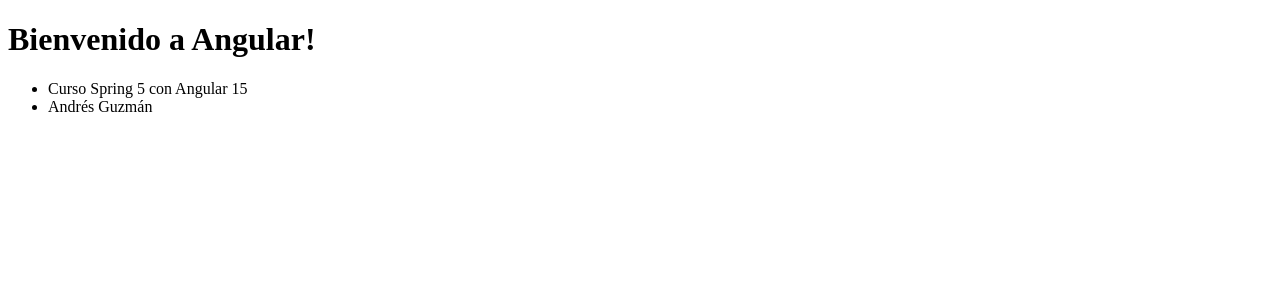
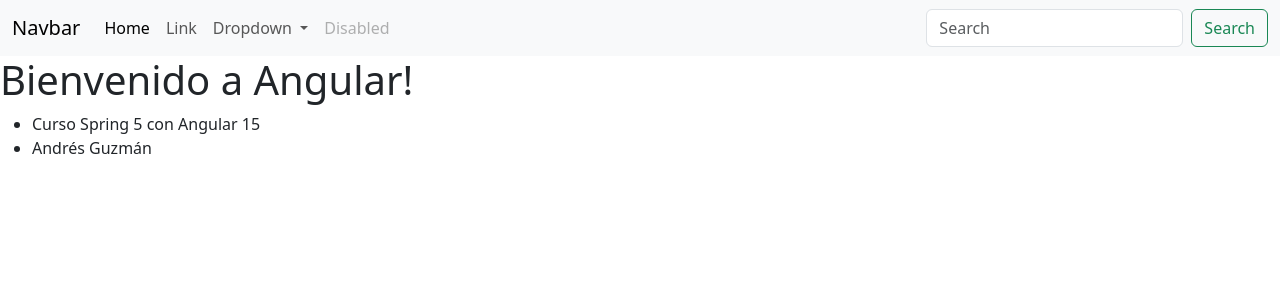
Before and after one commit to nicolaschicaiza/webapp-fullstack-frontend-angular, an Angular app: page / in a window 1280 px wide. Shown: the top 300 px of the page. Built offline with nearby package versions, Linux system fonts and the light colour scheme.

Commit message:
:sparkles: (S2C12) Integrar Bootstrap con Angular

```diff
--- a/src/app/app.component.html
+++ b/src/app/app.component.html
@@ -1,3 +1,43 @@
+<nav class="navbar navbar-expand-lg bg-body-tertiary">
+  <div class="container-fluid">
+    <a class="navbar-brand" href="#">Navbar</a>
+    <button class="navbar-toggler" type="button" data-bs-toggle="collapse" data-bs-target="#navbarSupportedContent"
+      aria-controls="navbarSupportedContent" aria-expanded="false" aria-label="Toggle navigation">
+      <span class="navbar-toggler-icon"></span>
+    </button>
+    <div class="collapse navbar-collapse" id="navbarSupportedContent">
+      <ul class="navbar-nav me-auto mb-2 mb-lg-0">
+        <li class="nav-item">
+          <a class="nav-link active" aria-current="page" href="#">Home</a>
+        </li>
+        <li class="nav-item">
+          <a class="nav-link" href="#">Link</a>
+        </li>
+        <li class="nav-item dropdown">
+          <a class="nav-link dropdown-toggle" href="#" role="button" data-bs-toggle="dropdown" aria-expanded="false">
+            Dropdown
+          </a>
+          <ul class="dropdown-menu">
+            <li><a class="dropdown-item" href="#">Action</a></li>
+            <li><a class="dropdown-item" href="#">Another action</a></li>
+            <li>
+              <hr class="dropdown-divider">
+            </li>
+            <li><a class="dropdown-item" href="#">Something else here</a></li>
+          </ul>
+        </li>
+        <li class="nav-item">
+          <a class="nav-link disabled" aria-disabled="true">Disabled</a>
+        </li>
+      </ul>
+      <form class="d-flex" role="search">
+        <input class="form-control me-2" type="search" placeholder="Search" aria-label="Search">
+        <button class="btn btn-outline-success" type="submit">Search</button>
+      </form>
+    </div>
+  </div>
+</nav>
+
 <h1>
   {{ title }}!
 </h1>
--- a/src/app/app.component.ts
+++ b/src/app/app.component.ts
@@ -7,7 +7,6 @@
 })
 export class AppComponent {
   title: string = 'Bienvenido a Angular';
-
   curso: string = 'Curso Spring 5 con Angular 15';
   profesor: string = 'Andrés Guzmán';
 }
--- a/src/index.html
+++ b/src/index.html
@@ -6,8 +6,10 @@
   <base href="/">
   <meta name="viewport" content="width=device-width, initial-scale=1">
   <link rel="icon" type="image/x-icon" href="favicon.ico">
+  <link href="https://cdn.jsdelivr.net/npm/bootstrap@5.3.2/dist/css/bootstrap.min.css" rel="stylesheet" integrity="sha384-T3c6CoIi6uLrA9TneNEoa7RxnatzjcDSCmG1MXxSR1GAsXEV/Dwwykc2MPK8M2HN" crossorigin="anonymous">
 </head>
 <body>
   <app-root></app-root>
+  <script src="https://cdn.jsdelivr.net/npm/bootstrap@5.3.2/dist/js/bootstrap.bundle.min.js" integrity="sha384-C6RzsynM9kWDrMNeT87bh95OGNyZPhcTNXj1NW7RuBCsyN/o0jlpcV8Qyq46cDfL" crossorigin="anonymous"></script>
 </body>
 </html>
```
Also changed, not shown: tsconfig.json (+4 -4 lines).
